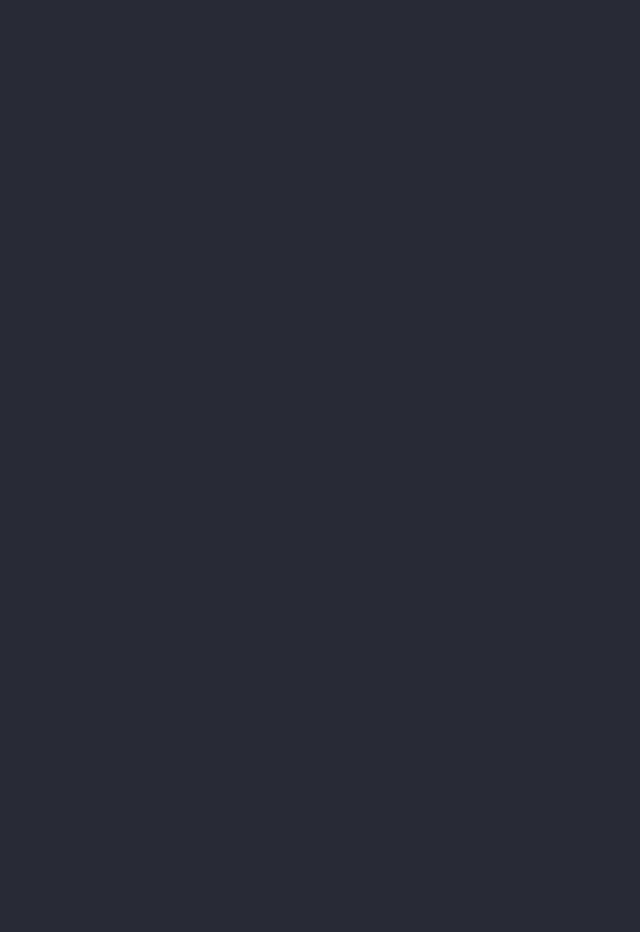
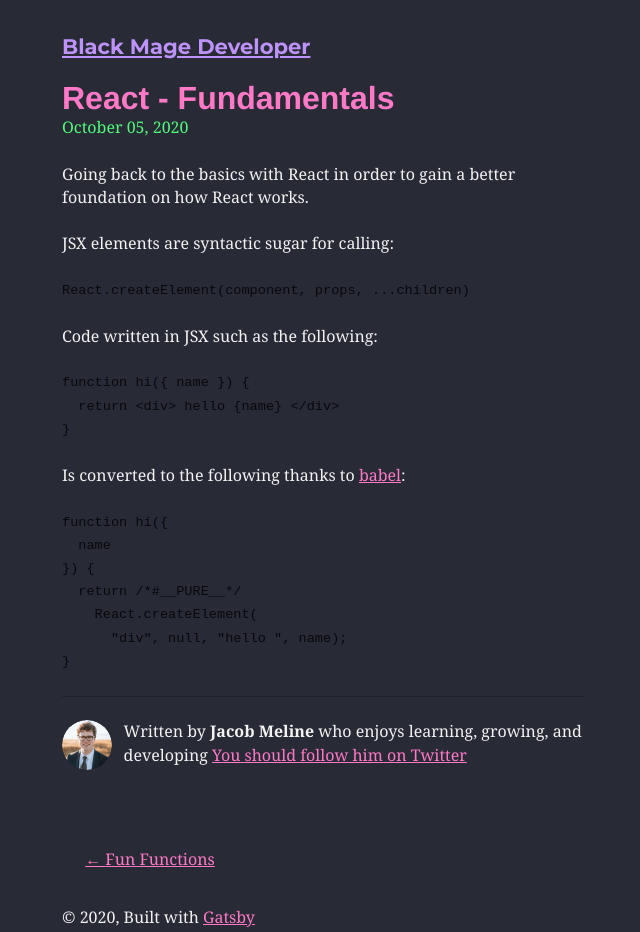
Before and after one commit to jmeline/jacob-meline, a Gatsby site: page /epic-react-fundamentals/ in a window 1280 px wide. Before the commit this address had no page. Shown: the whole page, without its empty margins (317-957 px from the left). Before the commit the page ends 800 px from the top, so only its background shows below. Built offline with nearby package versions, Linux system fonts and the light colour scheme; Gatsby itself is replaced by a stand-in of ours; some packages are replaced by stand-ins of ours; code samples lack their colours.

Commit message:
Add more content to the fundamental post

````diff
--- /dev/null
+++ b/content/blog/epic-react-fundamentals/index.md
@@ -0,0 +1,33 @@
+---
+title: React - Fundamentals
+date: "2020-10-05"
+description: "Things I've learned from Kent's React Fundamental's workshop"
+---
+
+ Going back to the basics with React in order to gain a better foundation on how React works.
+
+JSX elements are syntactic sugar for calling:
+
+```jsx
+React.createElement(component, props, ...children)
+```
+
+Code written in JSX such as the following:
+
+```jsx
+function hi({ name }) {
+  return <div> hello {name} </div>
+}
+```
+
+Is converted to the following thanks to [babel](https://babeljs.io/repl/#?browsers=defaults%2C%20not%20ie%2011%2C%20not%20ie_mob%2011&build=&builtIns=false&spec=false&loose=false&code_lz=GYVwdgxgLglg9mABACxgCgN6LAQwLYCmiAvgJSIYBQiiATgVCLUgDwAmMAbgHzIEA2_OBVyFiLAPQceAbkrFKQA&debug=false&forceAllTransforms=false&shippedProposals=false&circleciRepo=&evaluate=false&fileSize=false&timeTravel=false&sourceType=module&lineWrap=true&presets=react&prettier=false&targets=&version=7.11.6&externalPlugins=):
+
+```js
+function hi({
+  name
+}) {
+  return /*#__PURE__*/
+    React.createElement(
+      "div", null, "hello ", name);
+}
+```
--- a/content/blog/epic-react/index.md
+++ /dev/null
@@ -1,7 +0,0 @@
----
-title: EpicReact - Fundamentals
-date: "2020-10-05"
-description: "Things I've learned from Kent's React Fundamental's workshop"
----
-
- going back to the basics with React in order to gain a better foundation on how React works.
--- a/gatsby-config.js
+++ b/gatsby-config.js
@@ -1,14 +1,14 @@
 module.exports = {
   siteMetadata: {
-    title: `Gatsby Starter Blog`,
+    title: "Black Mage Developer",
     author: {
-      name: `Kyle Mathews`,
-      summary: `who lives and works in San Francisco building useful things.`,
+      name: "Jacob Meline",
+      summary: "who enjoys learning, growing, and developing",
     },
     description: `A starter blog demonstrating what Gatsby can do.`,
     siteUrl: `https://gatsby-starter-blog-demo.netlify.app/`,
     social: {
-      twitter: `kylemathews`,
+      twitter: `jmeline_`,
     },
   },
   plugins: [
--- /dev/null
+++ b/src/styles/dracula.js
@@ -0,0 +1,3 @@
+export default {
+  green: "#50fa7b",
+}
--- a/src/templates/blog-post.js
+++ b/src/templates/blog-post.js
@@ -1,6 +1,7 @@
 import React from "react"
 import { Link, graphql } from "gatsby"
 
+import styles from "../styles/dracula"
 import Bio from "../components/bio"
 import Layout from "../components/layout"
 import SEO from "../components/seo"
@@ -22,15 +23,15 @@
           <h1
             style={{
               marginTop: rhythm(1),
-              marginBottom: 0
+              marginBottom: 0,
             }}
           >
             {post.frontmatter.title}
           </h1>
           <p
             style={{
-              ...scale(-1 / 5),
               display: `block`,
+              color: styles.green,
               marginBottom: rhythm(1),
             }}
           >
--- a/src/utils/typography.js
+++ b/src/utils/typography.js
@@ -1,8 +1,7 @@
 import Typography from "typography"
+import githubTheme from "typography-theme-github"
 // import Wordpress2016 from "typography-theme-wordpress-2016"
-import githubTheme from "typography-theme-github"
 
-console.log(githubTheme)
 // Wordpress2016.overrideThemeStyles = () => {
 //   return {
 //     "a.gatsby-resp-image-link": {
````
Also changed, not shown: content/blog/epic-react-fundamentals/salty_egg.jpg (renamed from content/blog/epic-react/salty_egg.jpg).
